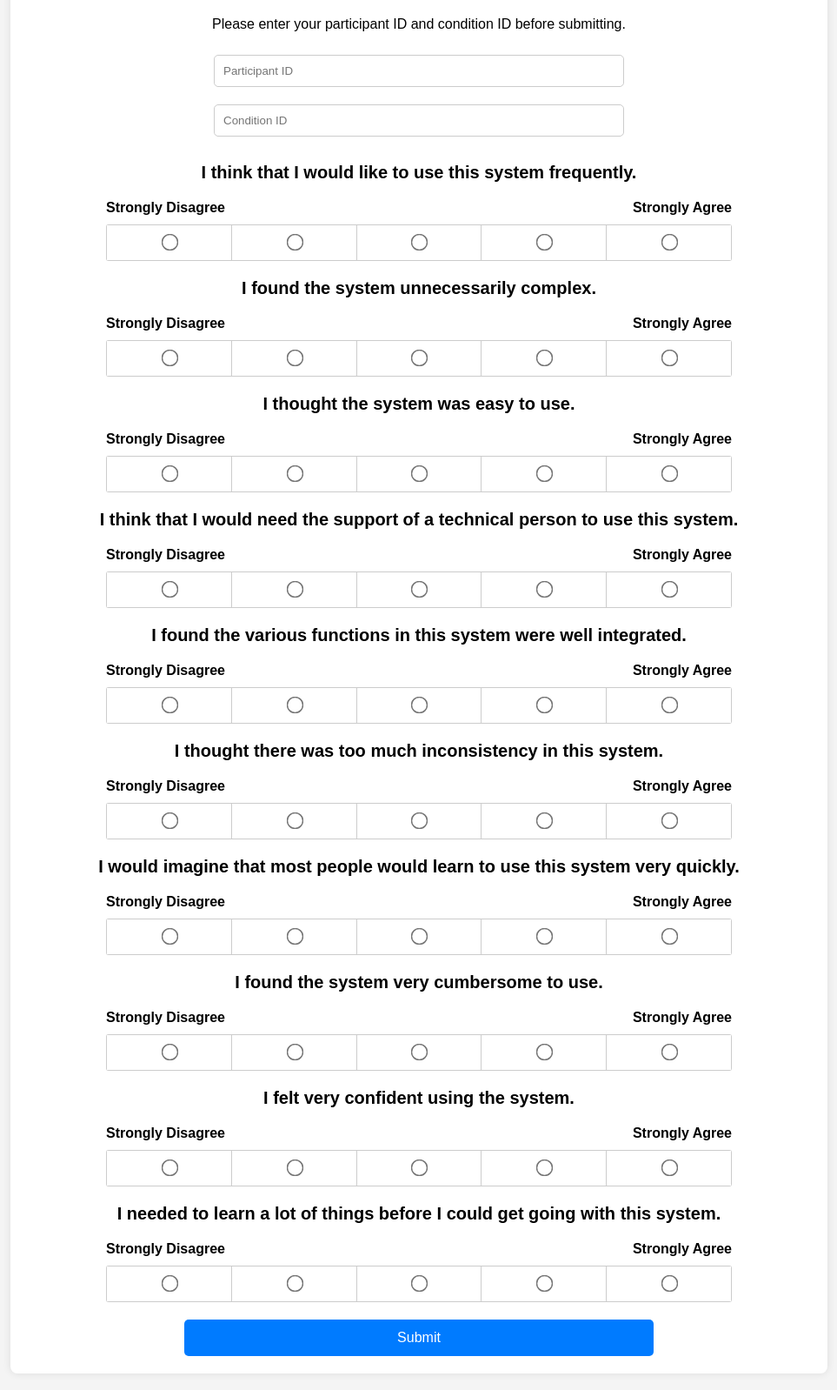
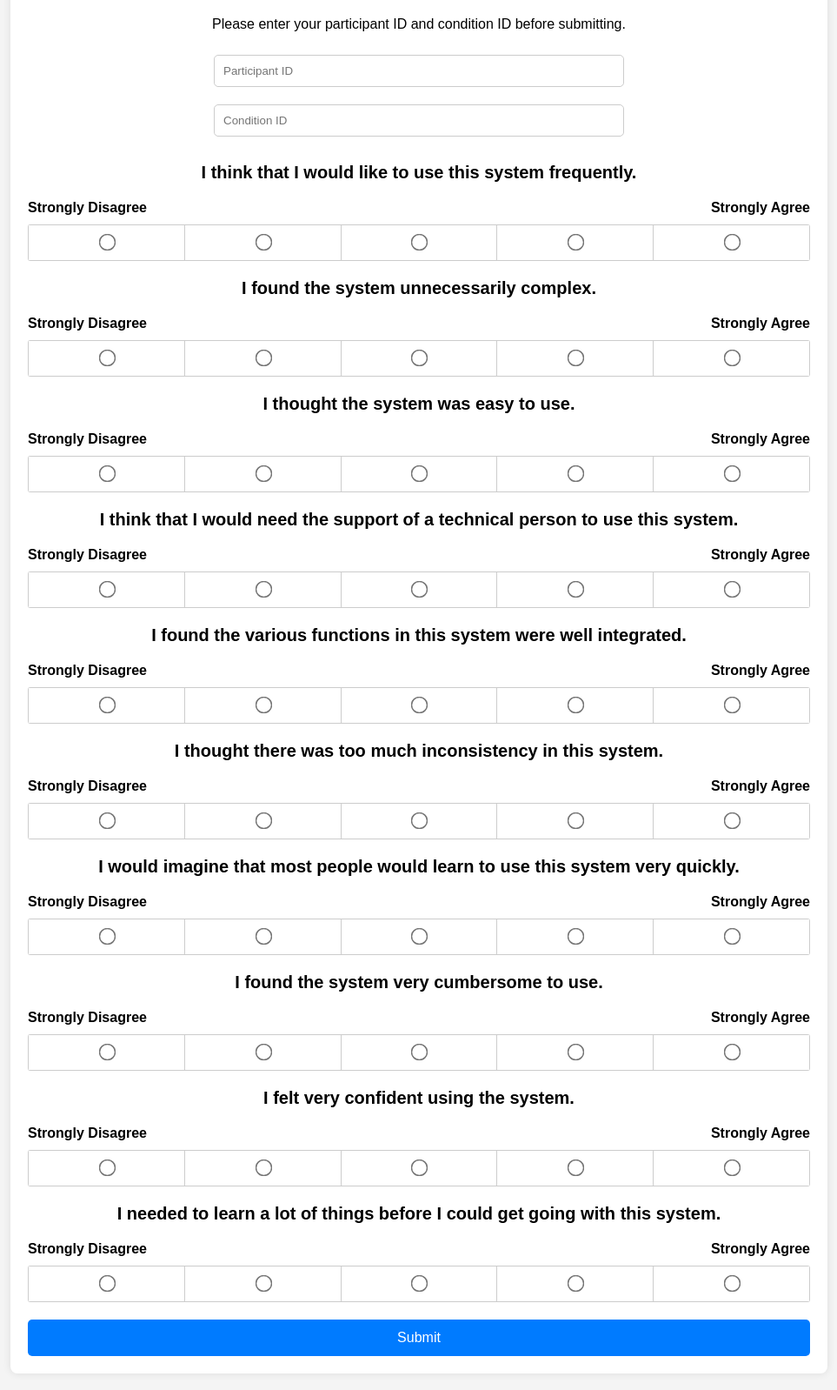
Before and after one commit to hglfr4v/q-portal, a plain HTML site: page sus.html in a window 1280 px wide. Shown: the part 130-1728 px from the top of the page at 87% size, without its empty margins (158-1121 px from the left). Drawn offline with Linux system fonts and the light colour scheme.

Commit message:
fixed css

```diff
--- a/sus.html
+++ b/sus.html
@@ -13,12 +13,12 @@
         .question-container { margin-bottom: 20px; }
         .question-container p { font-size: 20px; font-weight: bold; } /* Increased font size */
         .radio-group { display: flex; flex-direction: column; align-items: center; gap: 10px; }
-        .radio-table { width: 80%; border-collapse: collapse; border-radius: 3px; overflow: hidden; text-align: center; }
+        .radio-table { width: 100%; border-collapse: collapse; border-radius: 3px; overflow: hidden; text-align: center; }
         .radio-table td { padding: 10px; border: 1px solid #ccc; }
         .radio-table input { transform: scale(1.5); } /* Larger radio buttons */
-        .scale-labels { display: flex; justify-content: space-between; width: 80%; font-weight: bold; }
+        .scale-labels { display: flex; justify-content: space-between; width:100%; font-weight: bold; }
         .submit-container { text-align: center; margin-top: 20px; } /* Centering the button */
-        .submit-btn { display: inline-block; width: 60%; padding: 12px; background-color: #007bff; color: white; border: none; border-radius: 5px; cursor: pointer; font-size: 16px; }
+        .submit-btn { display: inline-block; width: 100%; padding: 12px; background-color: #007bff; color: white; border: none; border-radius: 5px; cursor: pointer; font-size: 16px; }
         .submit-btn:hover { background-color: #0056b3; }
         .input-field { margin: 10px 0; padding: 10px; width: 50%; border: 1px solid #ccc; border-radius: 5px; }
     </style>
```
Also changed, not shown: ipq.html (+3 -3 lines), nasa.html (+2 -2 lines), ueq.html (+3 -3 lines), ueqs.html (+3 -3 lines).
